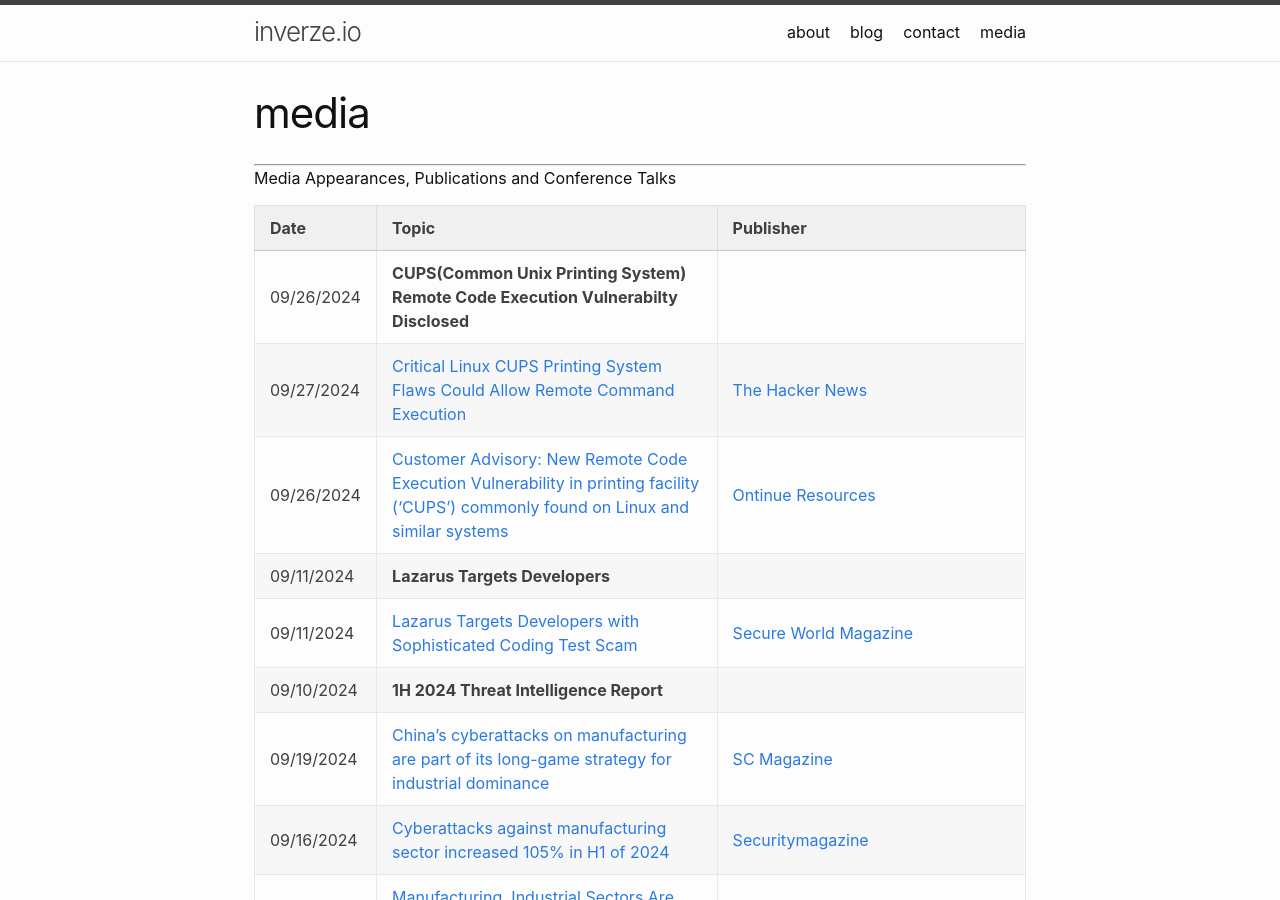
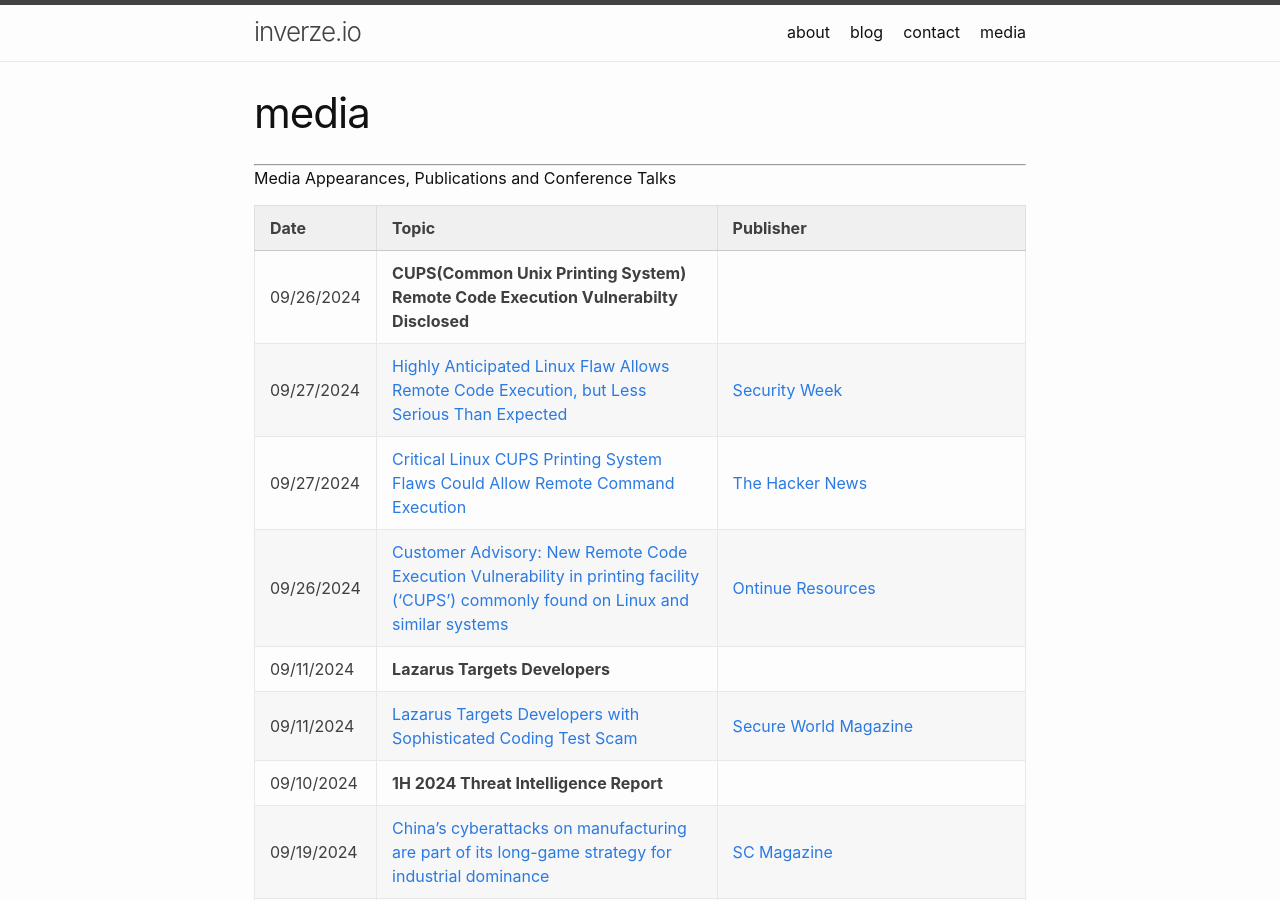
Before and after one commit to inverzeio/blog, a Jekyll site: the page built from media.md, in a window 1280 px wide and 900 px high. Built offline with Jekyll 4.4.1, drawn with Linux system fonts in a browser that asks for light colours.

Commit message:
Update media.md

```diff
--- a/media.md
+++ b/media.md
@@ -10,6 +10,7 @@
 | Date | Topic | Publisher |
 | ------------- | :------------- | :------------- |
 | 09/26/2024 | **CUPS(Common Unix Printing System) Remote Code Execution Vulnerabilty Disclosed** ||
+| 09/27/2024 | [Highly Anticipated Linux Flaw Allows Remote Code Execution, but Less Serious Than Expected](https://www.securityweek.com/highly-anticipated-linux-flaw-allows-remote-code-execution-but-less-serious-than-expected/) | [Security Week](https://www.securityweek.com) |
 | 09/27/2024 | [Critical Linux CUPS Printing System Flaws Could Allow Remote Command Execution](https://thehackernews.com/2024/09/critical-linux-cups-printing-system.html) | [The Hacker News](https://thehackernews.com) |
 | 09/26/2024 | [Customer Advisory: New Remote Code Execution Vulnerability in printing facility (‘CUPS’) commonly found on Linux and similar systems](https://www.ontinue.com/resource/new-linux-rce-in-cups-printing-system/) | [Ontinue Resources](https://www.ontinue.com/resources/) |
 | 09/11/2024 | **Lazarus Targets Developers** ||
```
